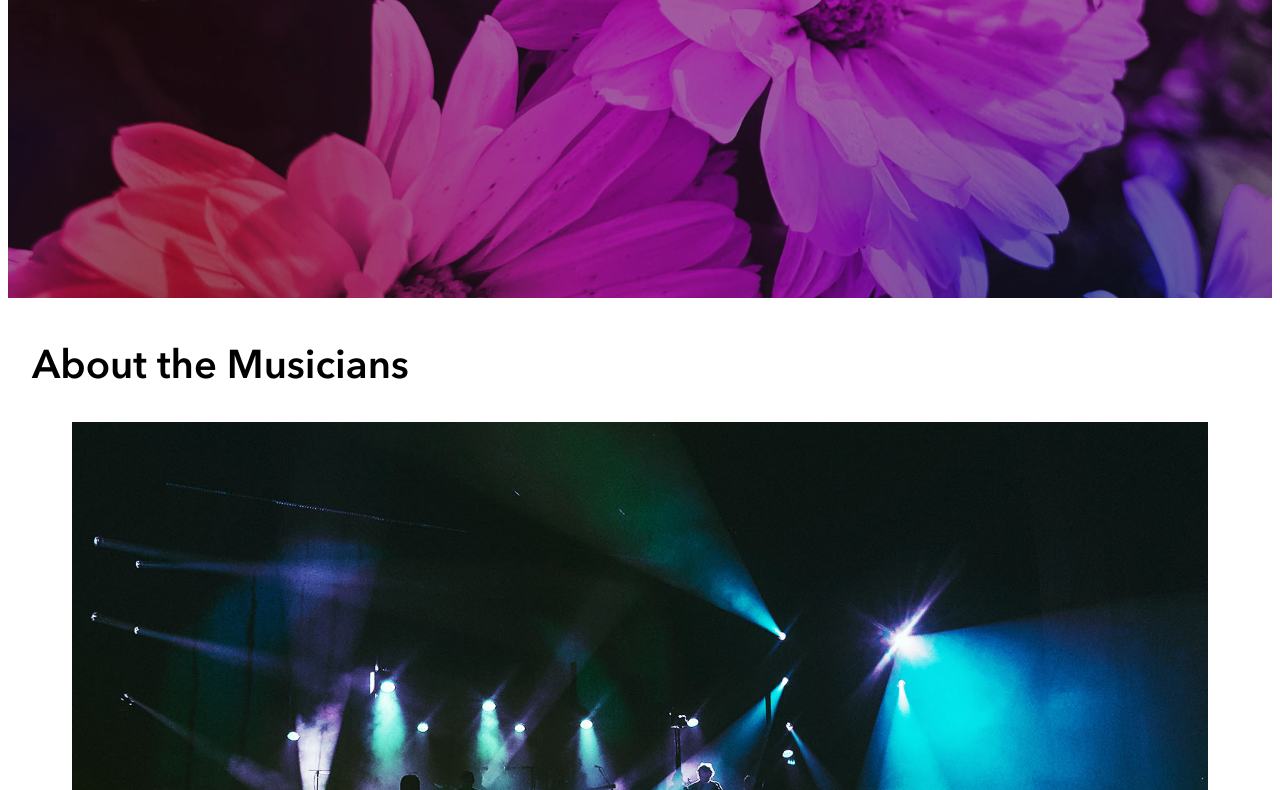
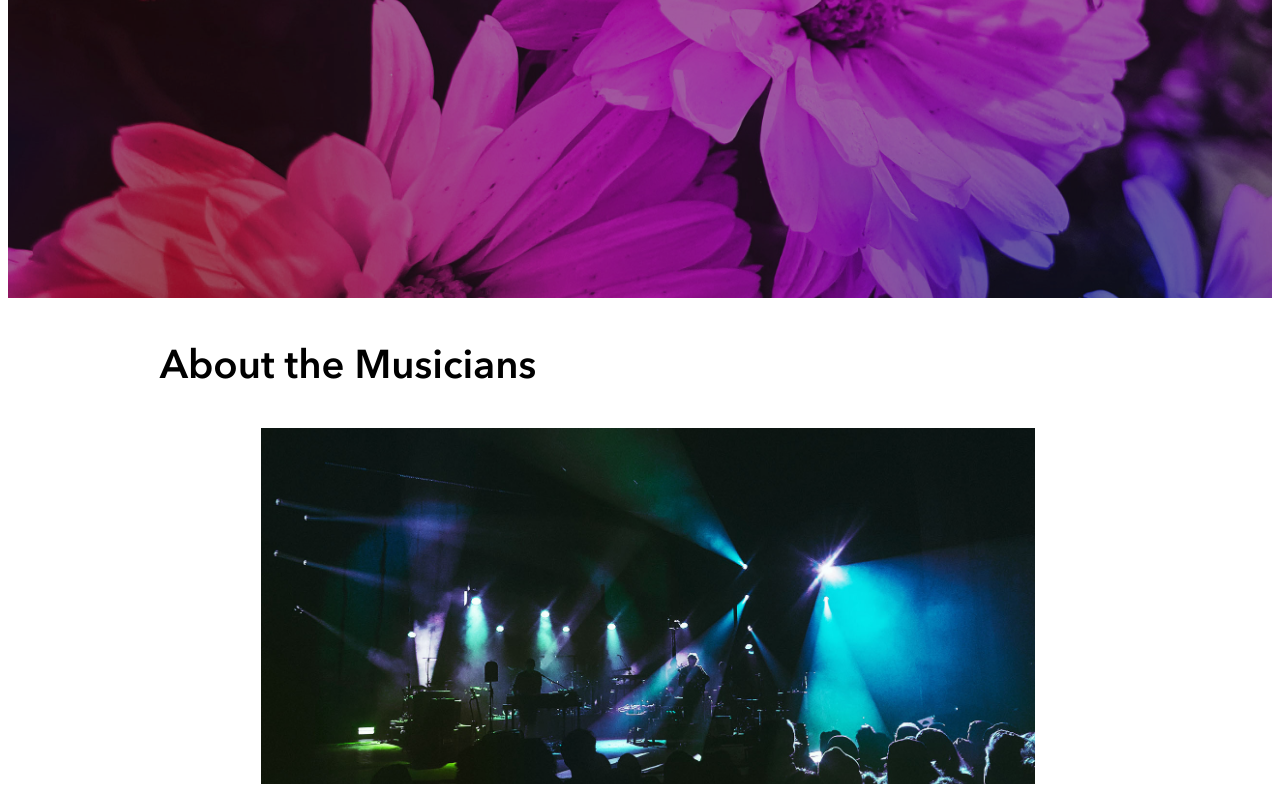
Before and after one commit to Kathp21/Katherine-Phan-bandsite, a plain HTML site: page index.html in a window 1280 px wide. Shown: the part 458-1248 px from the top of the page. Drawn offline with Linux system fonts and the light colour scheme; a web font is replaced by a local one.

Commit message:
Add mixin for desktop screen

```diff
--- a/index.html
+++ b/index.html
@@ -79,19 +79,19 @@
             <img src="./assets/Logo/Logo-bandsite.svg" class="footer__logo" alt="bandsite logo">
         </section>
         <section class="footer__contact-info">
-            <div class="footer__info-one">
+            <div class="footer__info">
                 <h5 class="footer__name">Cam Adams</h5>
                 <p class="footer__details">The Bees Knees Management</p>
                 <p>503 503 Broadway Penthouse, <br>New York, NY 10012, USA</p>
                 <p>info@thebeesknees.com</p>
             </div>
-            <div class="footer__info-two">
+            <div class="footer__info">
                 <h5 class="footer__name">Pearl Gregg</h5>
                 <p class="footer__details">Limitless Artist Group</p>
                 <p>Booking Agent for<br>US / South America / Japan</p>
                 <p>pearl.gregg@limitlessag.com</p>
             </div>
-            <div class="footer__info-three">
+            <div class="footer__info">
                 <h5 class="footer__name">Carson Whyte</h5>
                 <p class="footer__details">ARCH Entertainment</p>
                 <p>Booking Agent for<br>UK / EU / AU</p>
--- a/styles/bio.scss
+++ b/styles/bio.scss
@@ -6,8 +6,13 @@
 .header {
     background-color: $bandsite-black;
     padding: 0 1rem;
+
     @include tablet {
     padding: 0 1rem;
+    }
+
+    @include desktop {
+        padding-left: 10%;
     }
 
     &__nav-container {
@@ -110,7 +115,12 @@
         @include tablet {
             @include text-bold(3.75rem);
         }
+
+        @include desktop {
+            padding-left: 8%;
+        }
     }
+
 }
 
 //Main Section
@@ -125,6 +135,10 @@
         padding: 3rem 3rem 0 1.5rem;
         @include text-bold(2.5rem);
     }
+
+    @include desktop {
+        padding-left: 12%;
+    }
 }
 .main-image {
     width: 100%;
@@ -136,7 +150,12 @@
     @include tablet {
         height: 80vh;
         padding: 2rem 4rem 4rem 4rem;
+    }
 
+    @include desktop {
+        height: 54vh;
+        width: 100vw;
+        padding: 3% 20% 3% 20%;
     }
 }
 
@@ -148,6 +167,10 @@
 
     @include tablet {
         padding: 0 4rem;
+    }
+
+    @include desktop {
+        padding: 0 23% 0 20%;
     }
 
     &__text {
@@ -179,7 +202,11 @@
             padding-left: 3rem;
             margin-bottom: 0;
             padding-top: 1.5rem;
-            @include text-demi(1.5rem)
+            @include text-bold(1.5rem);
+        }
+
+        @include desktop {
+            padding-left: 20%;
         }
     }
 
@@ -192,6 +219,10 @@
             gap: 2rem;
             @include text-regular(0.875rem);
             line-height: 1.375rem;
+        }
+
+        @include desktop {
+            padding: 0 19% 2% 20%;
         }
     }
 }
@@ -207,8 +238,13 @@
 
         @include tablet {
             padding-left: 1.5rem;
+            padding-top: 6%;
             line-height: 2rem;
             @include text-bold(2.25rem);
+        }
+
+        @include desktop {
+            padding-left: 12%;
         }
     }
 
@@ -218,8 +254,14 @@
             flex-direction: row;
             flex-wrap: wrap;
             justify-content: space-evenly;
-            padding: 0 1rem 1rem 0.3rem;
+            padding: 0 1rem 1.5rem 0.3rem;
     }
+        @include desktop {
+            display: flex;
+            flex-direction: row;
+
+            padding: 0 12% 2% 6%;
+        }
     }
 
     &__items {
@@ -258,7 +300,10 @@
         @include tablet {
             padding-left: 0;
             @include text-bold(2.25rem)
+        }
 
+        @include desktop {
+            padding-left: 9%;
         }
     }
 
@@ -284,6 +329,10 @@
         @include tablet {
             opacity: 1;
         }
+
+        @include desktop {
+            padding-right: 4rem;
+        }
     }
 
     &__contact-info {
@@ -294,17 +343,38 @@
             display: flex;
             justify-content: space-between;
             padding: 0 2rem;
+        }
 
+        @include desktop {
+            display: flex;
+            justify-content: space-evenly;
+            padding-right: 20.5rem;
+            padding-left: 5.5rem;
+        }
+    }
+
+    &__info {
+        line-height: 1.125rem;
+        @include text-regular(0.813rem);
+
+        @include tablet {
+            line-height: 1.25rem;
+            @include text-regular(0.875rem);
         }
     }
 
     &__name {
         margin: 0;
+        @include text-bold(0.813rem);
+
+        @include tablet {
+            @include text-bold(0.875rem);
+        }
 
     }
     &__details {
         margin-top: 0;
-        line-height: 1.125rem;
+        font-weight: 600;
     }
 
     &__logo-container {
@@ -333,7 +403,10 @@
             padding-left: 1.1rem;
             line-height: 1.375rem;
             @include text-regular(0.875rem)
+        }
 
+        @include desktop {
+            padding-left: 9.3rem;
         }
 
     }
--- a/styles/partials/_typeography.scss
+++ b/styles/partials/_typeography.scss
@@ -11,7 +11,6 @@
          url("../../assets/Font/Alternative files/AvenirNextLTPro-Demi.woff") format("woff"),
          url("../../assets/Font/Alternative files/AvenirNextLTProDemi.ttf") format("truetype");
     font-weight: 600;
-
 }
 
 @font-face {
```
Also changed, not shown: styles/bio.css.
